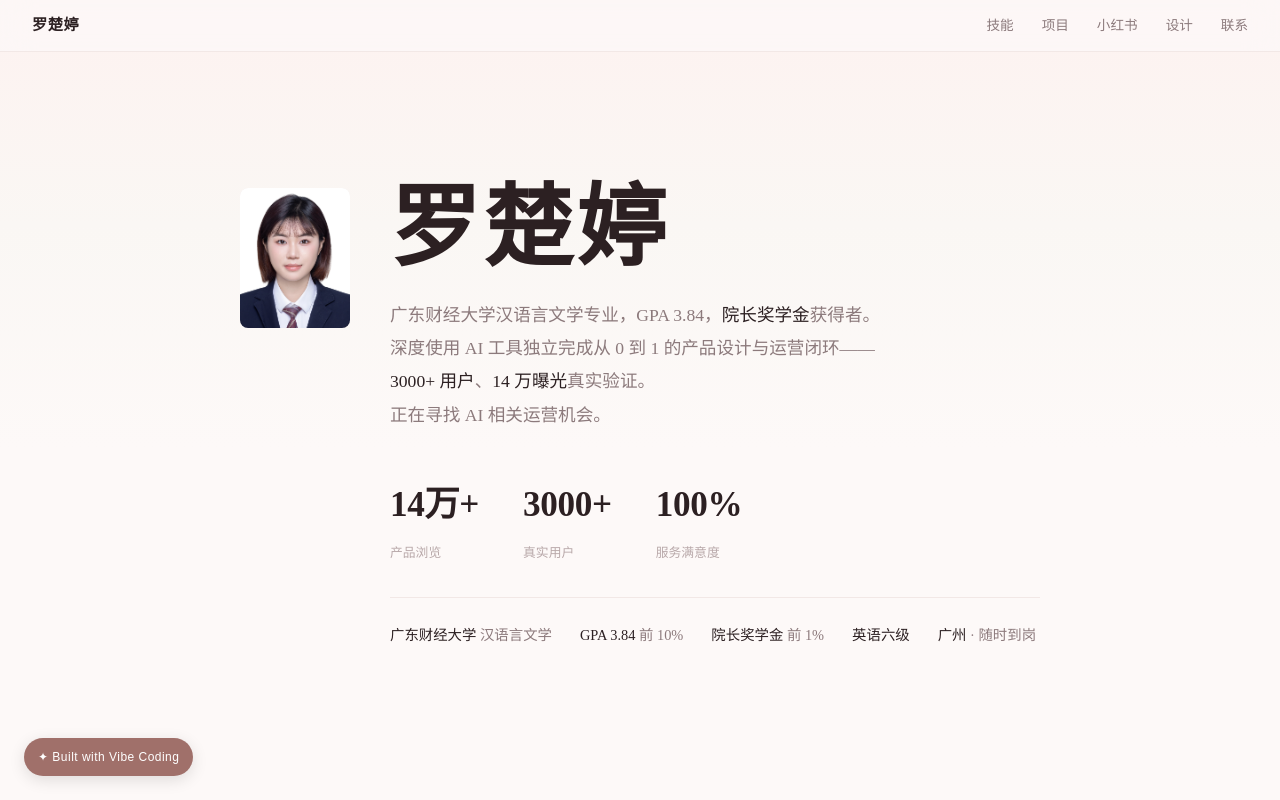
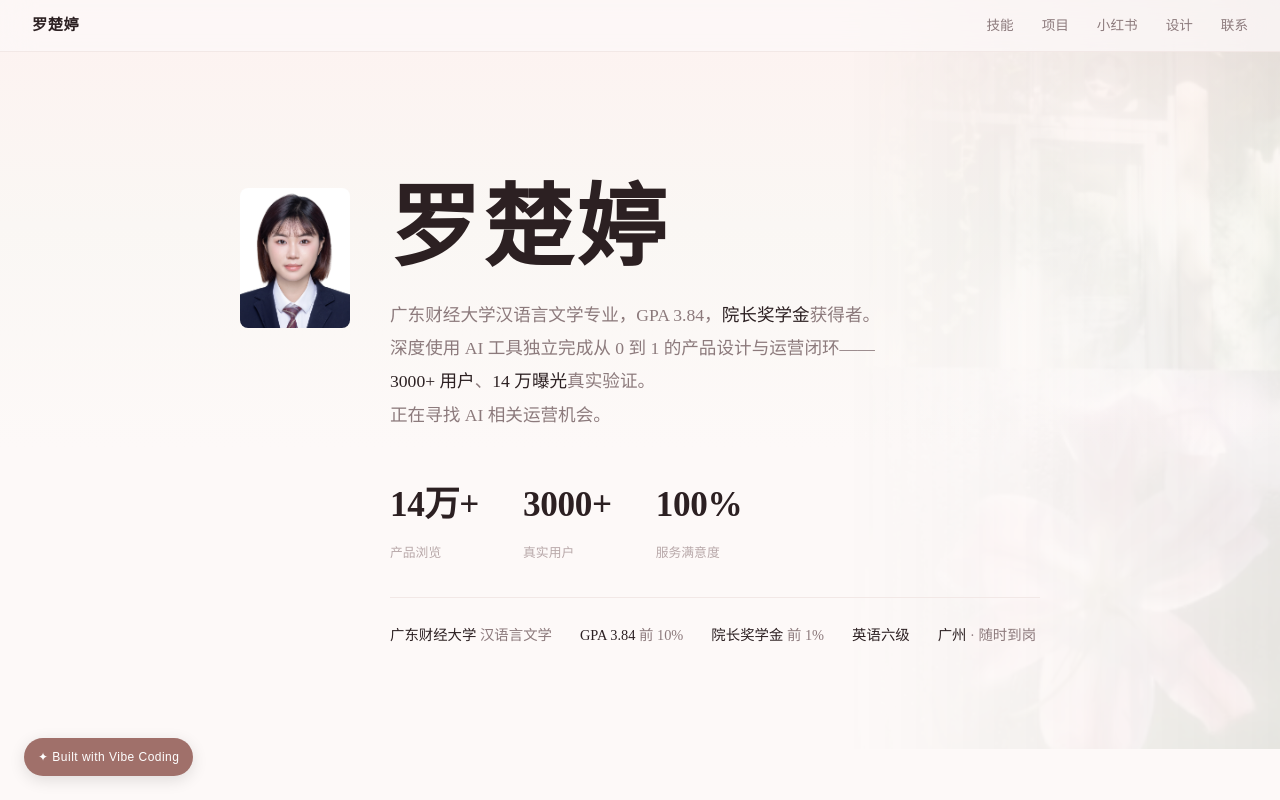
Before and after one commit to karka2666/resume, a plain HTML site: page index.html in a window 1280 px wide. Shown: the top 800 px of the page. Drawn offline with Linux system fonts and the light colour scheme.

Commit message:
v3.18: 香水百合参考图融入Hero背景+配置MCP视觉

```diff
--- a/index.html
+++ b/index.html
@@ -71,7 +71,17 @@
   .menu-btn { display: none; background: none; border: none; font-size: 1.4rem; cursor: pointer; color: var(--ink); }
 
   /* ===== Hero ===== */
-  .hero { padding: 180px 0 100px; background: linear-gradient(180deg, #fdf2f0 0%, #faf7f4 30%, #FDF9F8 60%, #FDF9F8 100%); }
+  .hero {
+    padding: 180px 0 100px;
+    background: linear-gradient(180deg, #fdf2f0 0%, #faf7f4 30%, #FDF9F8 60%, #FDF9F8 100%);
+    position: relative; overflow: hidden;
+  }
+  .hero-bg-img {
+    position: absolute; right: -60px; top: 50%; transform: translateY(-50%);
+    width: 45%; max-width: 500px; opacity: 0.25; pointer-events: none;
+    mask-image: linear-gradient(to left, rgba(0,0,0,0.5) 0%, rgba(0,0,0,0) 100%);
+    -webkit-mask-image: linear-gradient(to left, rgba(0,0,0,0.5) 0%, rgba(0,0,0,0) 100%);
+  }
   .hero-grid { display: grid; grid-template-columns: auto 1fr; gap: 40px; align-items: start; }
   .hero-avatar { width: 110px; height: 140px; border-radius: 8px; overflow: hidden; background: var(--line2); flex-shrink: 0; margin-top: 8px; }
   .hero-avatar img { width: 100%; height: 100%; object-fit: cover; display: block; }
@@ -224,6 +234,7 @@
 
 <!-- ===== Hero ===== -->
 <section class="hero" id="hero">
+  <img class="hero-bg-img" src="images/hero-bg.png" alt="">
   <div class="container">
     <div class="hero-grid reveal">
       <div class="hero-avatar">
```
Also changed, not shown: images/hero-bg.png (added).
